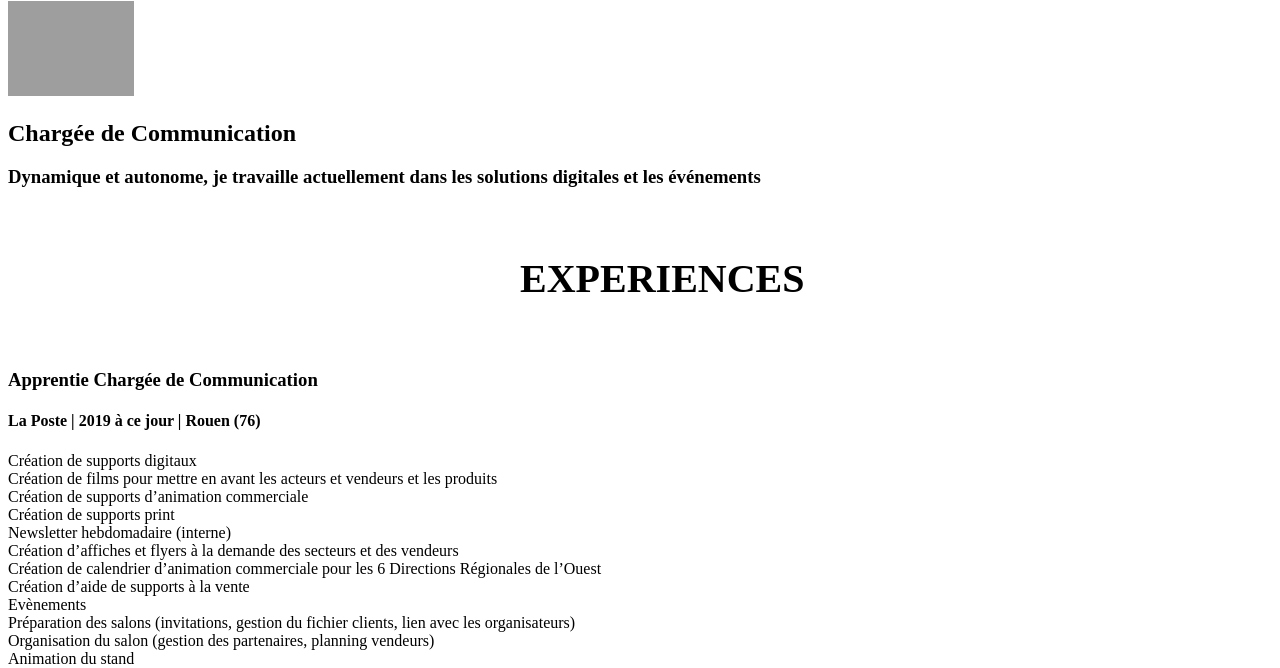
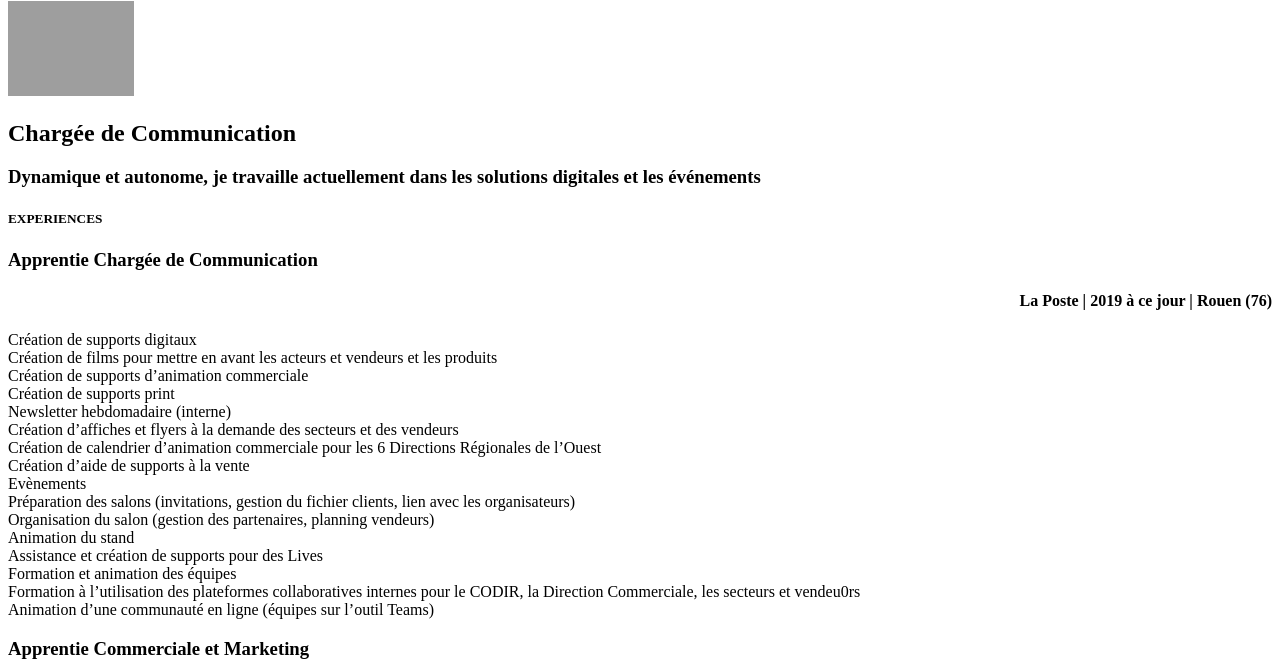
Before and after one commit to leadupuis/leadupuis.github.io, a plain HTML site: page index.html in a window 1280 px wide. Shown: the part 79-747 px from the top of the page. Drawn offline with Linux system fonts and the light colour scheme; grey boxes are pictures that could not be loaded.

Commit message:
Update style.css

```diff
--- a/style.css
+++ b/style.css
@@ -5,7 +5,14 @@ h5 {
     margin-left: auto;
     margin-right: auto;
     width: 6em
+    font-size: 40px; /* Titres de 40 pixels */
+    font-weight: bold
 }
-h5{
-    font-size: 40px; /* Titres de 40 pixels */
+h3 {
+    font-weight: bold
+
 }
+h4 {
+    display: flex;
+    justify-content: right;
+}
```
